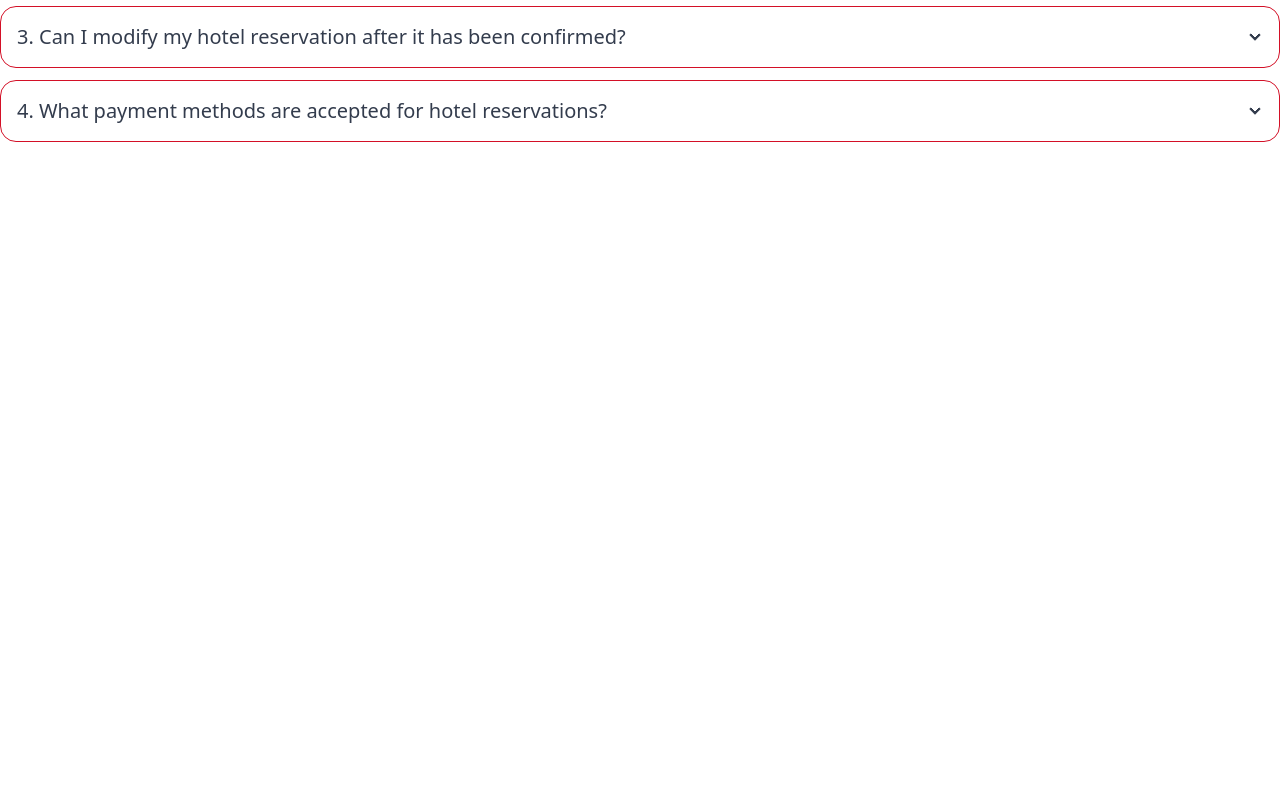
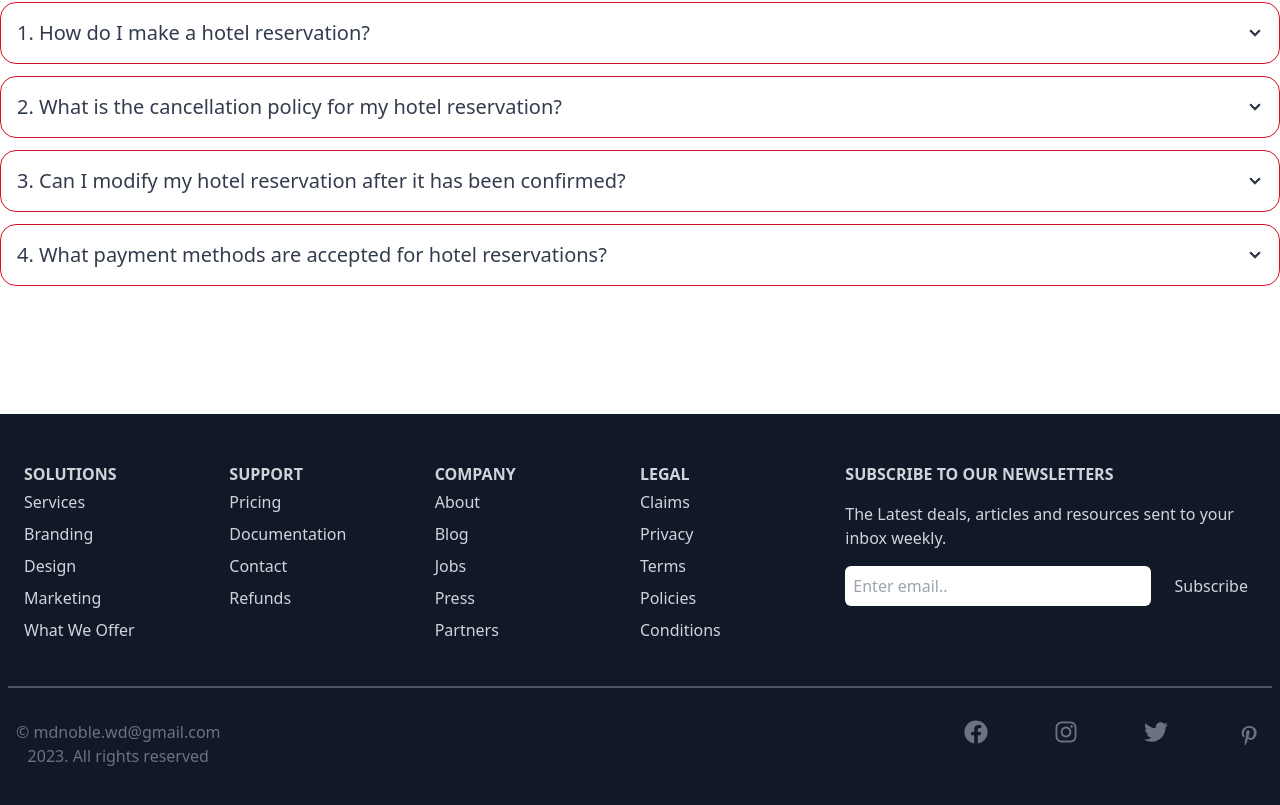
Before and after one commit to mdnoble1/hotelogo-client, a React (Vite) app: page / in a window 1280 px wide. Shown: the part 2828-3633 px from the top of the page. Before the commit the page ends 3082 px from the top, so only its background shows below. Built offline with nearby package versions, Linux system fonts and the light colour scheme; no server answers.

Commit message:
added featured rooms  section on homepage

```diff
--- /dev/null
+++ b/src/page/FeaturedRoom/FeaturedRoom.jsx
@@ -0,0 +1,22 @@
+/* eslint-disable react/prop-types */
+import { NavLink } from "react-router-dom";
+
+const FeaturedRoom = ({ service }) => {
+  const { roomType, roomImage, _id } = service;
+  return (
+    <div>
+      <NavLink to={`/services/${_id}`}>
+        <div className="w-11/12 lg:w-[450px] rounded border border-gray-400 mx-auto">
+          <h2 className="font-semibold text-2xl text-black my-4 mx-6 text-center">
+            {roomType}
+          </h2>
+          <div className="">
+            <img className="w-full rounded-md h-64" src={roomImage} alt="" />
+          </div>
+        </div>
+      </NavLink>
+    </div>
+  );
+};
+
+export default FeaturedRoom;
--- /dev/null
+++ b/src/page/FeaturedRoom/FeaturedRooms.jsx
@@ -0,0 +1,33 @@
+import UseAxios from "../../hooks/UseAxios";
+import FeaturedRoom from "./FeaturedRoom";
+import { useEffect, useState } from "react";
+
+const FeaturedRooms = () => {
+  const axios = UseAxios();
+
+  const [services, setServices] = useState([]);
+  useEffect(() => {
+    axios
+      .get("/services")
+      .then((res) => {
+        setServices(res.data);
+      })
+      .catch((err) => console.log(err));
+  }, [axios]);
+
+  return (
+    <div>
+      <div className="mt-12">
+        <h2 className="font-bold text-2xl lg:text-5xl text-[#D31027] text-center">
+          Featured Rooms
+        </h2>
+      </div>
+      <div className="container mx-auto grid grid-cols-1 md:grid-cols-2 lg:grid-cols-3 gap-10 my-12">
+        {services.map((service) => (
+          <FeaturedRoom key={service._id} service={service}></FeaturedRoom>
+        ))}
+      </div>
+    </div>
+  );
+};
+export default FeaturedRooms;
--- a/src/page/Footer.jsx
+++ b/src/page/Footer.jsx
@@ -1,75 +1,75 @@
-// import { FaFacebook, FaInstagram, FaTwitter } from 'react-icons/fa';
-// import { TiSocialPinterest } from 'react-icons/ti';
+import { FaFacebook, FaInstagram, FaTwitter } from 'react-icons/fa';
+import { TiSocialPinterest } from 'react-icons/ti';
 
-// const Footer = () => {
-//     return (
-//         <div className='w-full mt-24 bg-gray-900 text-gray-300 py-2 px-2'>
-//         <div className='max-w-[1400px] mx-auto grid grid-cols-2 md:grid-cols-6 border-b-2 border-gray-600 py-8 px-4'>
-//           <div>
-//             <h6 className='font-bold uppercase pt-2'>Solutions</h6>
-//             <ul>
-//               <li className='py-1'>Services</li>
-//               <li className='py-1'>Branding</li>
-//               <li className='py-1'>Design</li>
-//               <li className='py-1'>Marketing</li>
-//               <li className='py-1'>What We Offer</li>
-//             </ul>
-//           </div>
-//           <div>
-//             <h6 className='font-bold uppercase pt-2'>Support</h6>
-//             <ul>
-//               <li className='py-1'>Pricing</li>
-//               <li className='py-1'>Documentation</li>
-//               <li className='py-1'>Contact</li>
-//               <li className='py-1'>Refunds</li>
-//             </ul>
-//           </div>
-//           <div>
-//             <h6 className='font-bold uppercase pt-2'>Company</h6>
-//             <ul>
-//               <li className='py-1'>About</li>
-//               <li className='py-1'>Blog</li>
-//               <li className='py-1'>Jobs</li>
-//               <li className='py-1'>Press</li>
-//               <li className='py-1'>Partners</li>
-//             </ul>
-//           </div>
+const Footer = () => {
+    return (
+        <div className='w-full mt-24 bg-gray-900 text-gray-300 py-2 px-2'>
+        <div className='max-w-[1400px] mx-auto grid grid-cols-2 md:grid-cols-6 border-b-2 border-gray-600 py-8 px-4'>
+          <div>
+            <h6 className='font-bold uppercase pt-2'>Solutions</h6>
+            <ul>
+              <li className='py-1'>Services</li>
+              <li className='py-1'>Branding</li>
+              <li className='py-1'>Design</li>
+              <li className='py-1'>Marketing</li>
+              <li className='py-1'>What We Offer</li>
+            </ul>
+          </div>
+          <div>
+            <h6 className='font-bold uppercase pt-2'>Support</h6>
+            <ul>
+              <li className='py-1'>Pricing</li>
+              <li className='py-1'>Documentation</li>
+              <li className='py-1'>Contact</li>
+              <li className='py-1'>Refunds</li>
+            </ul>
+          </div>
+          <div>
+            <h6 className='font-bold uppercase pt-2'>Company</h6>
+            <ul>
+              <li className='py-1'>About</li>
+              <li className='py-1'>Blog</li>
+              <li className='py-1'>Jobs</li>
+              <li className='py-1'>Press</li>
+              <li className='py-1'>Partners</li>
+            </ul>
+          </div>
 
 
-//           <div>
-//           <h6 className='font-bold uppercase pt-2'>Legal</h6>
-//           <ul>
-//             <li className='py-1'>Claims</li>
-//             <li className='py-1'>Privacy</li>
-//             <li className='py-1'>Terms</li>
-//             <li className='py-1'>Policies</li>
-//             <li className='py-1'>Conditions</li>
-//           </ul>
-//         </div>
-//         <div className='col-span-2 py-8 md:pt-2'>
-//           <p className='font-bold uppercase'>Subscribe to our newsletters</p>
-//           <p className='py-4'>
-//             The Latest deals, articles and resources sent to your inbox weekly.
-//           </p>
-//           <form className='flex flex-col sm:flex-row'>
-//             <input className='w-full p-2 mr-4 rounded-md mb-4' type='email' placeholder='Enter email..' />
-//             <button className='p-2 mb-4 rounded-md'>Subscribe</button>
-//           </form>
-//         </div>
-//       </div>
+          <div>
+          <h6 className='font-bold uppercase pt-2'>Legal</h6>
+          <ul>
+            <li className='py-1'>Claims</li>
+            <li className='py-1'>Privacy</li>
+            <li className='py-1'>Terms</li>
+            <li className='py-1'>Policies</li>
+            <li className='py-1'>Conditions</li>
+          </ul>
+        </div>
+        <div className='col-span-2 py-8 md:pt-2'>
+          <p className='font-bold uppercase'>Subscribe to our newsletters</p>
+          <p className='py-4'>
+            The Latest deals, articles and resources sent to your inbox weekly.
+          </p>
+          <form className='flex flex-col sm:flex-row'>
+            <input className='w-full p-2 mr-4 rounded-md mb-4' type='email' placeholder='Enter email..' />
+            <button className='p-2 mb-4 rounded-md'>Subscribe</button>
+          </form>
+        </div>
+      </div>
 
-//       <div className='flex flex-col max-w-[1400px] px-2 py-4 mx-auto justify-between sm:flex-row text-center text-gray-500'>
-//         <p className='py-4'>&copy; mdnoble.wd@gmail.com<br />2023. All rights reserved</p>
-//         <div className='flex justify-between sm:w-[300px] pt-4 text-2xl'>
-//           <FaFacebook />
-//           <FaInstagram />
-//           <FaTwitter />
-//           <TiSocialPinterest size={30} />
-//         </div>
-//       </div>
-//     </div>
+      <div className='flex flex-col max-w-[1400px] px-2 py-4 mx-auto justify-between sm:flex-row text-center text-gray-500'>
+        <p className='py-4'>&copy; mdnoble.wd@gmail.com<br />2023. All rights reserved</p>
+        <div className='flex justify-between sm:w-[300px] pt-4 text-2xl'>
+          <FaFacebook />
+          <FaInstagram />
+          <FaTwitter />
+          <TiSocialPinterest size={30} />
+        </div>
+      </div>
+    </div>
 
-//     );
-// };
+    );
+};
 
-// export default Footer;
+export default Footer;
--- a/src/page/Home.jsx
+++ b/src/page/Home.jsx
@@ -5,8 +5,9 @@ import AOS from "aos";
 import "aos/dist/aos.css";
 import { useEffect } from "react";
 import Testimonial from "./Testimonial";
-// import Footer from "./Footer";
+import Footer from "./Footer";
 import { Helmet } from "react-helmet";
+import FeaturedRooms from "./FeaturedRoom/FeaturedRooms";
 
 const Home = () => {
   useEffect(() => {
@@ -22,9 +23,10 @@ const Home = () => {
       <div>
         <Banner></Banner>
         <Gallery></Gallery>
+        <FeaturedRooms></FeaturedRooms>
         <Testimonial></Testimonial>
         <Faq></Faq>
-        {/* <Footer></Footer> */}
+        <Footer></Footer>
       </div>
     </div>
   );
```
